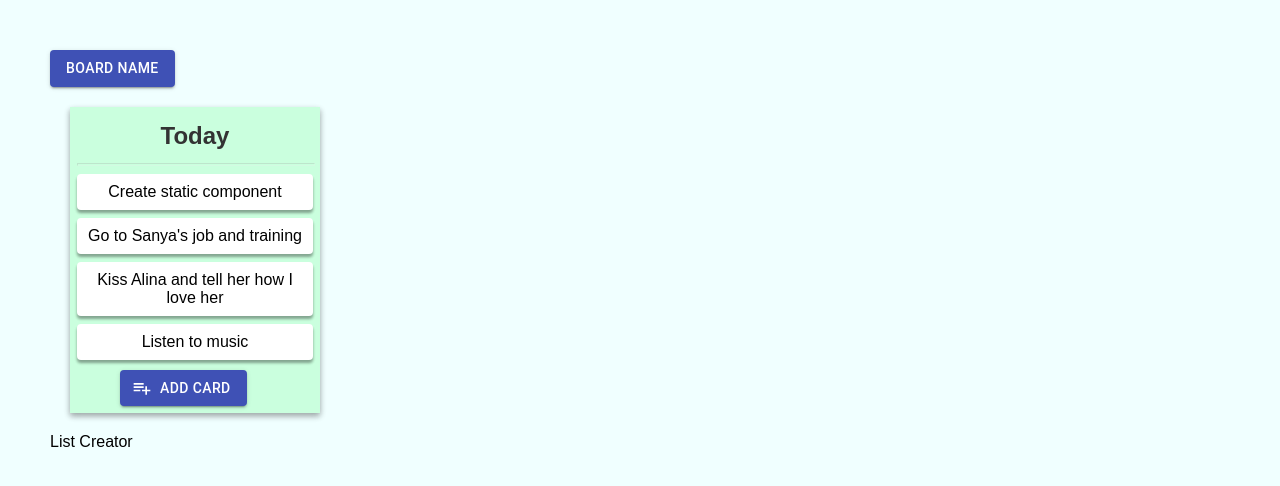
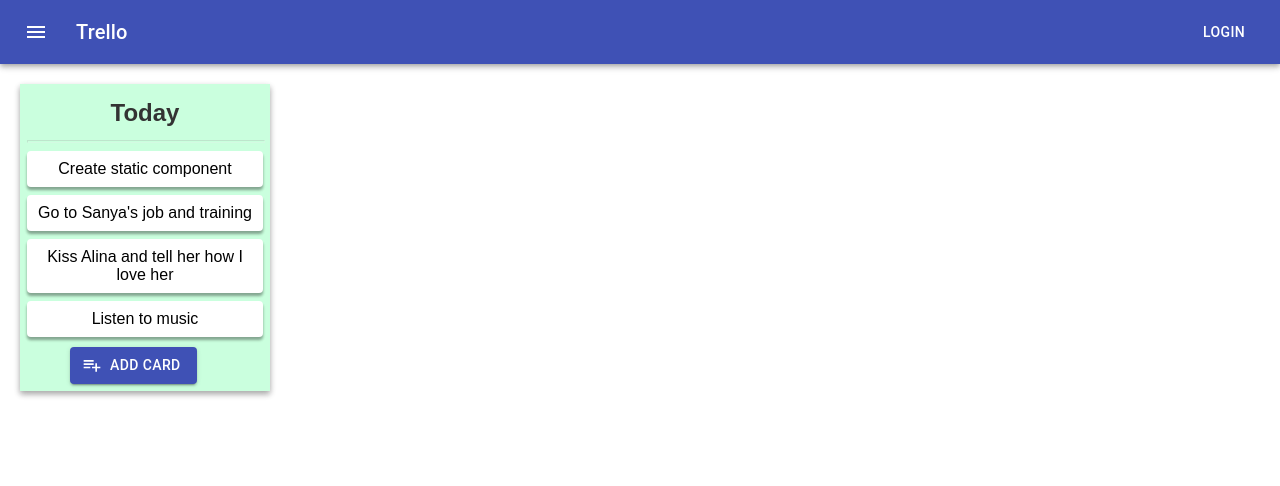
Before and after one commit to george-koshil/clone-trello, a React (Create React App) app: page / in a window 1280 px wide. Shown: the top 486 px of the page. Built offline with nearby package versions, Linux system fonts and the light colour scheme.

Commit message:
Add AppBar

```diff
--- a/src/App.css
+++ b/src/App.css
@@ -1,5 +1,5 @@
 .App-page {
-   padding: 50px;
+
 }
 
 .TaskList {
@@ -48,7 +48,7 @@
 
 
 body {
-   background-color: azure;
+
 }
 
 .CardCreator {
--- a/src/components/Board.js
+++ b/src/components/Board.js
@@ -1,18 +1,14 @@
 import React from "react";
-import Button from '@material-ui/core/Button';
 import TaskList from "./TaskList";
+import TodoAppBar from "./TodoAppBar";
+
 
 
 function Board() {
     return (
       <div>
-          <Button variant="contained" color="primary">
-              Board name
-          </Button>
-
+         <TodoAppBar />
           <TaskList/>
-
-          <div>List Creator</div>
       </div>
     );
 }
--- /dev/null
+++ b/src/components/TodoAppBar.js
@@ -0,0 +1,43 @@
+import React from "react";
+import Toolbar from "@material-ui/core/Toolbar";
+import Button from "@material-ui/core/Button";
+import { makeStyles } from '@material-ui/core/styles';
+import AppBar from '@material-ui/core/AppBar';
+import Typography from '@material-ui/core/Typography';
+import IconButton from '@material-ui/core/IconButton';
+import MenuIcon from '@material-ui/icons/Menu';
+
+const useStyles = makeStyles(theme => ({
+    root: {
+        flexGrow: 1,
+    },
+    menuButton: {
+        marginRight: theme.spacing(2),
+    },
+    title: {
+        flexGrow: 1,
+    },
+}));
+
+
+
+function TodoAppBar() {
+    const classes = useStyles();
+    return(
+        <div className={classes.root}>
+            <AppBar position="static">
+                <Toolbar>
+                    <IconButton edge="start" className={classes.menuButton} color="inherit" aria-label="menu">
+                        <MenuIcon />
+                    </IconButton>
+                    <Typography variant="h6" className={classes.title}>
+                        Trello
+                    </Typography>
+                    <Button color="inherit">Login</Button>
+                </Toolbar>
+            </AppBar>
+        </div>
+    )
+}
+
+export default TodoAppBar;
```
